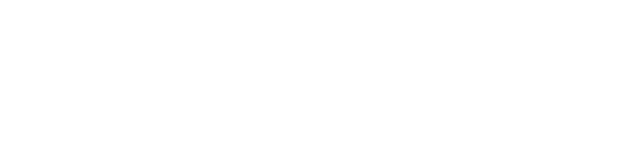
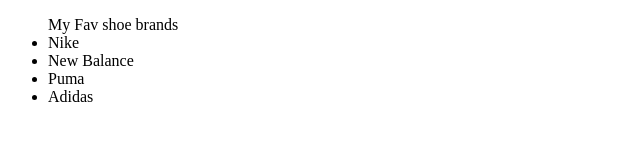
Before and after one commit to Precious-Kefas/30-days-of-html-main, a plain HTML site: page 09 - Add an unordered list to your HTML page/challenge.html in a window 1280 px wide. Shown: the whole page, without its empty margins (0-640 px from the left). Drawn offline with Linux system fonts and the light colour scheme.

Commit message:
solved day9

```diff
--- a/09 - Add an unordered list to your HTML page/challenge.html
+++ b/09 - Add an unordered list to your HTML page/challenge.html
@@ -7,5 +7,15 @@
     <!-- Add a new unorderd list of items [ul] to your HTML page. -->
     <!-- Within the list, add at least three items [li], each with a different item. -->
     <!-- Give your list items some content, such as the names of your favorite foods, hobbies, or books. -->
+
+    <main>
+      <ul> My Fav shoe brands
+        <li>Nike</li>
+        <li>New Balance</li>
+        <li>Puma</li>
+        <li>Adidas</li>
+      </ul>
+
+    </main>
   </body>
 </html>
```
